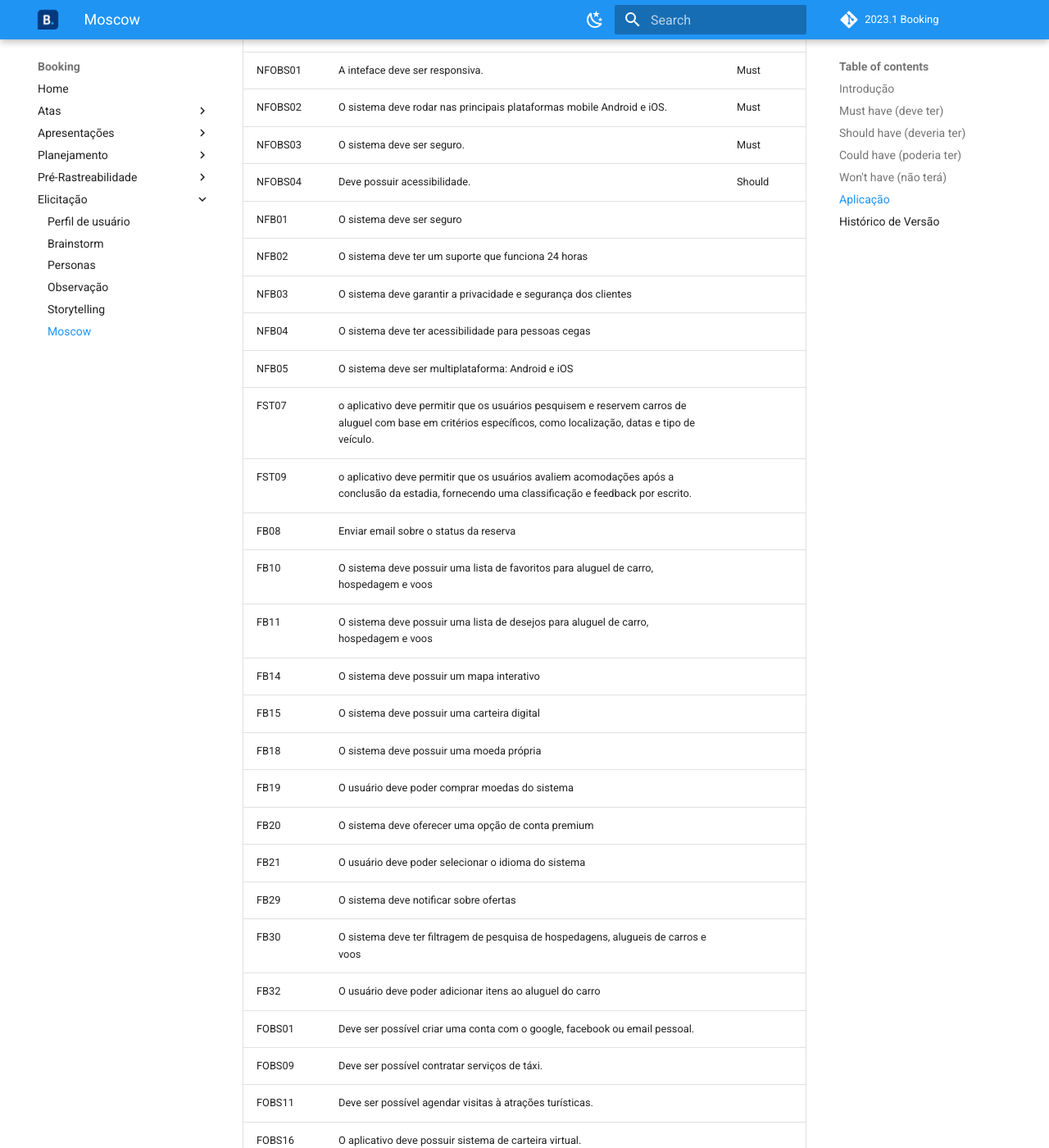
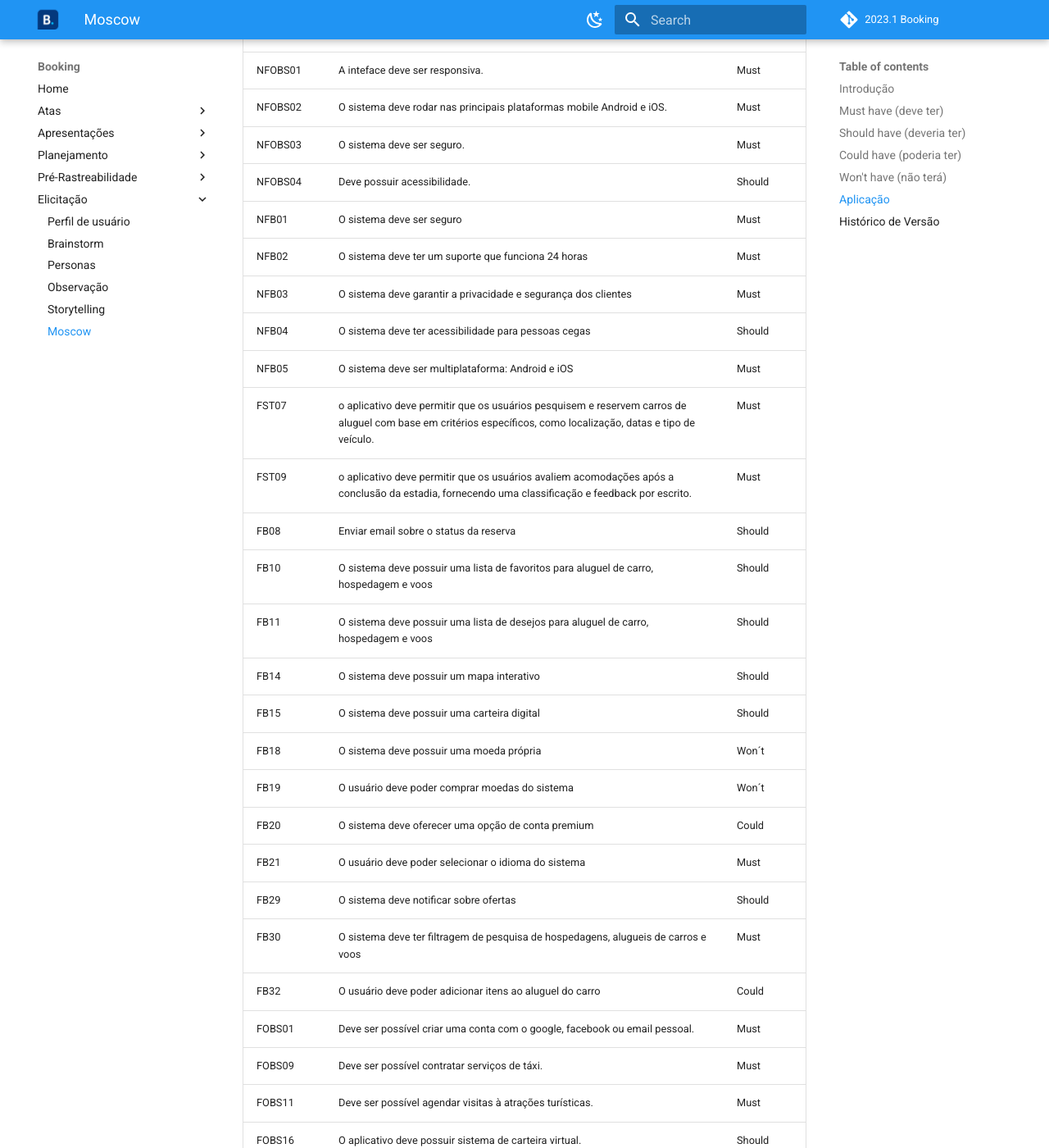
Before and after one commit to Requisitos-de-Software/2023.1-Booking, an MkDocs documentation site: the page built from docs/elicitacao/moscow.md, in a window 1280 px wide and 1400 px high, scrolled down 3793 px. Shown: the whole window at 82% size. Built offline with MkDocs 1.6.1 and Material for MkDocs 9.7.7, drawn with Linux system fonts in a browser that asks for light colours; comment, search, counter and statistics services are not loaded; some of the changed text lies outside the part shown.

Commit message:
50-terminando tabela de moscow
Co-authored-by: LucasLopesFrazao <211031771@aluno.unb.br>
Co-authored-by: Chaydson Ferreira <chaydson14@gmail.com>

```diff
--- a/docs/elicitacao/moscow.md
+++ b/docs/elicitacao/moscow.md
@@ -23,7 +23,6 @@
 ## Aplicação
 
 A técnica do moscow foi utilizada para definir as prioridades dos requisitos levantados para o projeto. A tabela 1 apresenta os requisitos e suas respectivas categorias de prioridade.
-
 
 | ID      | requisito                                                                                                                                                                            | priorização |
 | ------- | ------------------------------------------------------------------------------------------------------------------------------------------------------------------------------------ | ------------- |
@@ -79,49 +78,50 @@
 | NFOBS02 | O sistema deve rodar nas principais plataformas mobile Android e iOS.                                                                                                                | Must          |
 | NFOBS03 | O sistema deve ser seguro.                                                                                                                                                           | Must          |
 | NFOBS04 | Deve possuir acessibilidade.                                                                                                                                                         | Should        |
-| NFB01   | O sistema deve ser seguro                                                                                                                                                            |               |
-| NFB02   | O sistema deve ter um suporte que funciona 24 horas                                                                                                                                  |               |
-| NFB03   | O sistema deve garantir a privacidade e segurança dos clientes                                                                                                                      |               |
-| NFB04   | O sistema deve ter acessibilidade para pessoas cegas                                                                                                                                 |               |
-| NFB05   | O sistema deve ser multiplataforma: Android e iOS                                                                                                                                    |               |
-| FST07   | o aplicativo deve permitir que os usuários pesquisem e reservem carros de aluguel com base em critérios específicos, como localização, datas e tipo de veículo.                |               |
-| FST09   | o aplicativo deve permitir que os usuários avaliem acomodações após a conclusão da estadia, fornecendo uma classificação e feedback por escrito.                              |               |
-| FB08    | Enviar email sobre o status da reserva                                                                                                                                               |               |
-| FB10    | O sistema deve possuir uma lista de favoritos para aluguel de carro, hospedagem e voos                                                                                               |               |
-| FB11    | O sistema deve possuir uma lista de desejos para aluguel de carro, hospedagem e voos                                                                                                 |               |
-| FB14    | O sistema deve possuir um mapa interativo                                                                                                                                            |               |
-| FB15    | O sistema deve possuir uma carteira digital                                                                                                                                          |               |
-| FB18    | O sistema deve possuir uma moeda própria                                                                                                                                            |               |
-| FB19    | O usuário deve poder comprar moedas do sistema                                                                                                                                      |               |
-| FB20    | O sistema deve oferecer uma opção de conta premium                                                                                                                                 |               |
-| FB21    | O usuário deve poder selecionar o idioma do sistema                                                                                                                                 |               |
-| FB29    | O sistema deve notificar sobre ofertas                                                                                                                                               |               |
-| FB30    | O sistema deve ter filtragem de pesquisa de hospedagens, alugueis de carros e voos                                                                                                   |               |
-| FB32    | O usuário deve poder adicionar itens ao aluguel do carro                                                                                                                            |               |
-| FOBS01  | Deve ser possível criar uma conta com o google, facebook ou email pessoal.                                                                                                          |               |
-| FOBS09  | Deve ser possível contratar serviços de táxi.                                                                                                                                     |               |
-| FOBS11  | Deve ser possível agendar visitas à atrações turísticas.                                                                                                                        |               |
-| FOBS16  | O aplicativo deve possuir sistema de carteira virtual.                                                                                                                               |               |
-| FOBS18  | O aplicativo deve possuir um sistema de ofertas.                                                                                                                                     |               |
-| FOBS19  | O aplicativo deve possuir um sistema de configurações do aplicativo.                                                                                                               |               |
-| FB16    | O sistema deve exibir dicas sobre os locais e carros                                                                                                                                 |               |
-| FB17    | O sistema deve mostrar notícias relacionadas ao turismo                                                                                                                             |               |
-| NFB06   | O sistema deve ter escalabilidade                                                                                                                                                    |               |
-| NFOBS05 | Deve ser escalável.                                                                                                                                                                 |
+| NFB01   | O sistema deve ser seguro                                                                                                                                                            | Must          |
+| NFB02   | O sistema deve ter um suporte que funciona 24 horas                                                                                                                                  | Must          |
+| NFB03   | O sistema deve garantir a privacidade e segurança dos clientes                                                                                                                      | Must          |
+| NFB04   | O sistema deve ter acessibilidade para pessoas cegas                                                                                                                                 | Should        |
+| NFB05   | O sistema deve ser multiplataforma: Android e iOS                                                                                                                                    | Must          |
+| FST07   | o aplicativo deve permitir que os usuários pesquisem e reservem carros de aluguel com base em critérios específicos, como localização, datas e tipo de veículo.                | Must          |
+| FST09   | o aplicativo deve permitir que os usuários avaliem acomodações após a conclusão da estadia, fornecendo uma classificação e feedback por escrito.                              | Must          |
+| FB08    | Enviar email sobre o status da reserva                                                                                                                                               | Should        |
+| FB10    | O sistema deve possuir uma lista de favoritos para aluguel de carro, hospedagem e voos                                                                                               | Should        |
+| FB11    | O sistema deve possuir uma lista de desejos para aluguel de carro, hospedagem e voos                                                                                                 | Should        |
+| FB14    | O sistema deve possuir um mapa interativo                                                                                                                                            | Should        |
+| FB15    | O sistema deve possuir uma carteira digital                                                                                                                                          | Should        |
+| FB18    | O sistema deve possuir uma moeda própria                                                                                                                                            | Won´t        |
+| FB19    | O usuário deve poder comprar moedas do sistema                                                                                                                                      | Won´t        |
+| FB20    | O sistema deve oferecer uma opção de conta premium                                                                                                                                 | Could         |
+| FB21    | O usuário deve poder selecionar o idioma do sistema                                                                                                                                 | Must          |
+| FB29    | O sistema deve notificar sobre ofertas                                                                                                                                               | Should        |
+| FB30    | O sistema deve ter filtragem de pesquisa de hospedagens, alugueis de carros e voos                                                                                                   | Must          |
+| FB32    | O usuário deve poder adicionar itens ao aluguel do carro                                                                                                                            | Could         |
+| FOBS01  | Deve ser possível criar uma conta com o google, facebook ou email pessoal.                                                                                                          | Must          |
+| FOBS09  | Deve ser possível contratar serviços de táxi.                                                                                                                                     | Must          |
+| FOBS11  | Deve ser possível agendar visitas à atrações turísticas.                                                                                                                        | Must          |
+| FOBS16  | O aplicativo deve possuir sistema de carteira virtual.                                                                                                                               | Should        |
+| FOBS18  | O aplicativo deve possuir um sistema de ofertas.                                                                                                                                     | Should        |
+| FOBS19  | O aplicativo deve possuir um sistema de configurações do aplicativo.                                                                                                               | Must          |
+| FB16    | O sistema deve exibir dicas sobre os locais e carros                                                                                                                                 | Must          |
+| FB17    | O sistema deve mostrar notícias relacionadas ao turismo                                                                                                                             | Must          |
+| NFB06   | O sistema deve ter escalabilidade                                                                                                                                                    | Must          |
+| NFOBS05 | Deve ser escalável.                                                                                                                                                                 | Must          |
+
 <div style="text-align: center">
 <p> Tabela 1: Requisitos levantados e sua importância utilizando a técnica do moscow (Fonte: autores, 2023). </p>
 </div>
 
 A seguir, na tabela 2, estão listadas todas as siglas com seus respectivos significados.
 
-| Sigla | Significado                             |
-| ----- | --------------------------------------- |
-| FST   | Requisito funcional de Storytelling     |
+| Sigla | Significado                              |
+| ----- | ---------------------------------------- |
+| FST   | Requisito funcional de Storytelling      |
 | NFST  | Requisito NÃO funcional de Storytelling |
-| FB    | Requisito Funcional Brainstorm          |
+| FB    | Requisito Funcional Brainstorm           |
 | NFB   | Requisito Não Funcional Brainstorm      |
-| FOBS  | Requisito funcional da Observação       |
-| NFOBS | Requisito não funcional da Observação   |
+| FOBS  | Requisito funcional da Observação      |
+| NFOBS | Requisito não funcional da Observação |
 
 <div style="text-align: center">
 <p> Tabela 2: Tabela de siglas com seus respectivos significados. (Fonte: Autores, 2023). </p>
@@ -129,6 +129,6 @@
 
 ## Histórico de Versão
 
-| Versão | Data       | Descrição         | Autor(es)                   | Revisor(es) |
-| ------ | ---------- | ----------------- | --------------------------- | ----------- |
-| 1.0    | 25/04/2023 | Criação da página | Lucas, Henrique e Chaydson | Pedro       |
+| Versão | Data       | Descrição          | Autor(es)                  | Revisor(es) |
+| ------- | ---------- | -------------------- | -------------------------- | ----------- |
+| 1.0     | 25/04/2023 | Criação da página | Lucas, Henrique e Chaydson | Pedro       |
```
